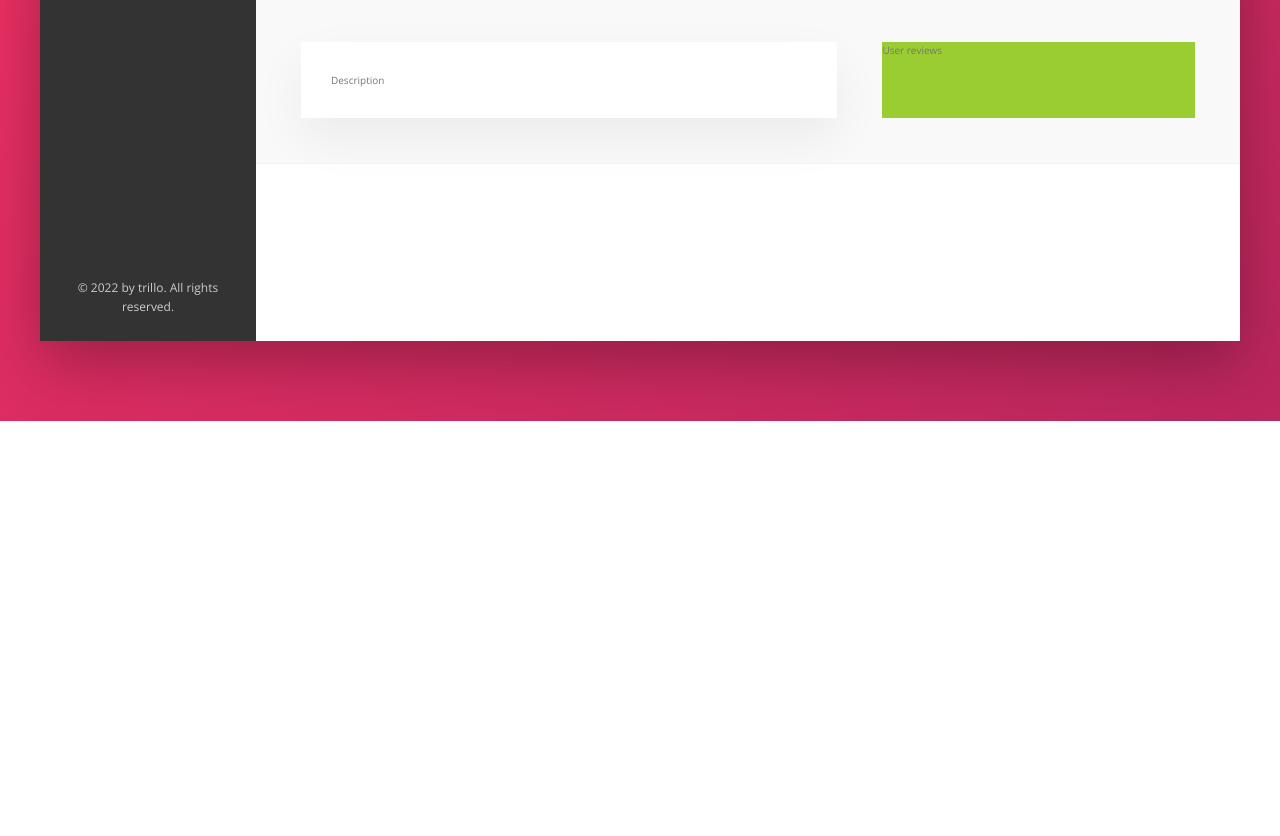
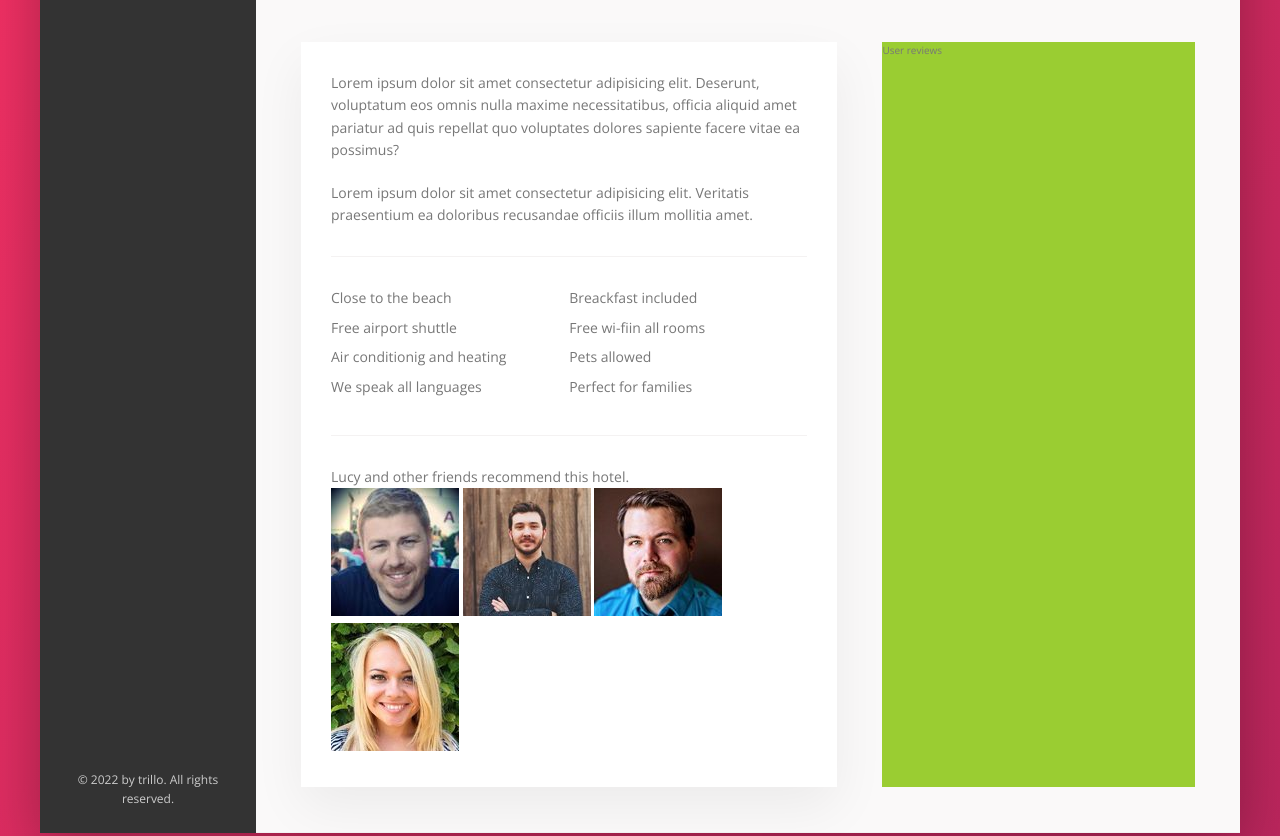
Before and after one commit to Mieskov/Trillo, a website: page index.html in a window 1280 px wide. Shown: the part 609-1445 px from the top of the page. Before the commit the page ends 1030 px from the top, so only its background shows below. Drawn offline with nearby package versions, Linux system fonts and the light colour scheme.

Commit message:
recommend

```diff
--- a/index.html
+++ b/index.html
@@ -132,7 +132,57 @@
             </div>
           </div>
           <div class="ditail">
-            <div class="description">Description</div>
+            <div class="description">
+              <p class="paragraph">
+                Lorem ipsum dolor sit amet consectetur adipisicing elit.
+                Deserunt, voluptatum eos omnis nulla maxime necessitatibus,
+                officia aliquid amet pariatur ad quis repellat quo voluptates
+                dolores sapiente facere vitae ea possimus?
+              </p>
+
+              <p class="paragraph">
+                Lorem ipsum dolor sit amet consectetur adipisicing elit.
+                Veritatis praesentium ea doloribus recusandae officiis illum
+                mollitia amet.
+              </p>
+              <ul class="list">
+                <li class="list__item">Close to the beach</li>
+                <li class="list__item">Breackfast included</li>
+                <li class="list__item">Free airport shuttle</li>
+                <li class="list__item">Free wi-fiin all rooms</li>
+                <li class="list__item">Air conditionig and heating</li>
+                <li class="list__item">Pets allowed</li>
+                <li class="list__item">We speak all languages</li>
+                <li class="list__item">Perfect for families</li>
+              </ul>
+              <div class="recommend">
+                <p class="recommend__count">
+                  Lucy and other friends recommend this hotel.
+                </p>
+                <div class="recommend__friends">
+                  <img
+                    src="img/user-3.jpg"
+                    alt="friend-1"
+                    class="recommend__photo"
+                  />
+                  <img
+                    src="img/user-4.jpg"
+                    alt="friend-2"
+                    class="recommend__photo"
+                  />
+                  <img
+                    src="img/user-5.jpg"
+                    alt="friend-3"
+                    class="recommend__photo"
+                  />
+                  <img
+                    src="img/user-6.jpg"
+                    alt="friend-4"
+                    class="recommend__photo"
+                  />
+                </div>
+              </div>
+            </div>
 
             <div class="user-reviews">User reviews</div>
           </div>
--- a/sass/_components.scss
+++ b/sass/_components.scss
@@ -323,3 +323,45 @@
     box-shadow: none;
   }
 }
+
+//////////////////////////////////////////////////
+/// recomend
+
+.description {
+}
+
+.paragraph:not(:last-of-type) {
+  margin-bottom: 2rem;
+}
+.list {
+  list-style: none;
+  margin: 3rem 0;
+  padding: 3rem 0;
+  border-top: var(--line);
+  border-bottom: var(--line);
+  display: flex;
+  flex-wrap: wrap;
+
+  // .list__item
+
+  &__item {
+    flex: 0 0 50%;
+    margin-bottom: 0.7rem;
+  }
+}
+.recommend {
+  // .recommend__count
+
+  &__count {
+  }
+
+  // .recommend__friends
+
+  &__friends {
+  }
+
+  // .recommend__photo
+
+  &__photo {
+  }
+}
--- a/sass/_layout.scss
+++ b/sass/_layout.scss
@@ -30,9 +30,6 @@
 .hotel-view {
   background-color: #fff;
   flex: 1;
-  /////TEST
-  ///
-  height: 80rem;
 }
 .ditail {
   display: flex;
@@ -41,9 +38,9 @@
   border-bottom: var(--line);
 }
 .description {
+  font-size: 1.4rem;
   background-color: white;
   box-shadow: 0 2rem 5rem rgba($color: #000000, $alpha: 0.06);
-
   padding: 3rem;
   flex: 0 0 60%;
   margin-right: 4.5rem;
```
Also changed, not shown: css/style.css.
